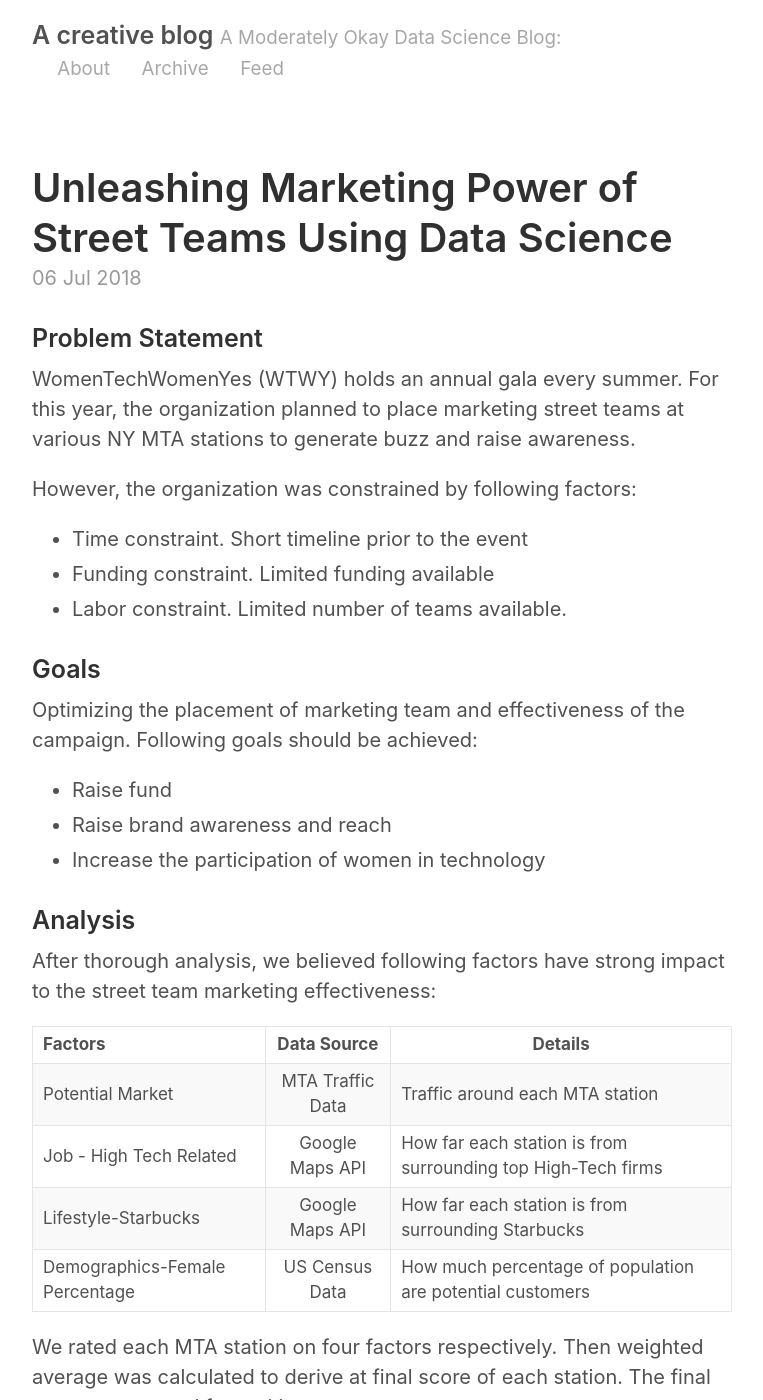
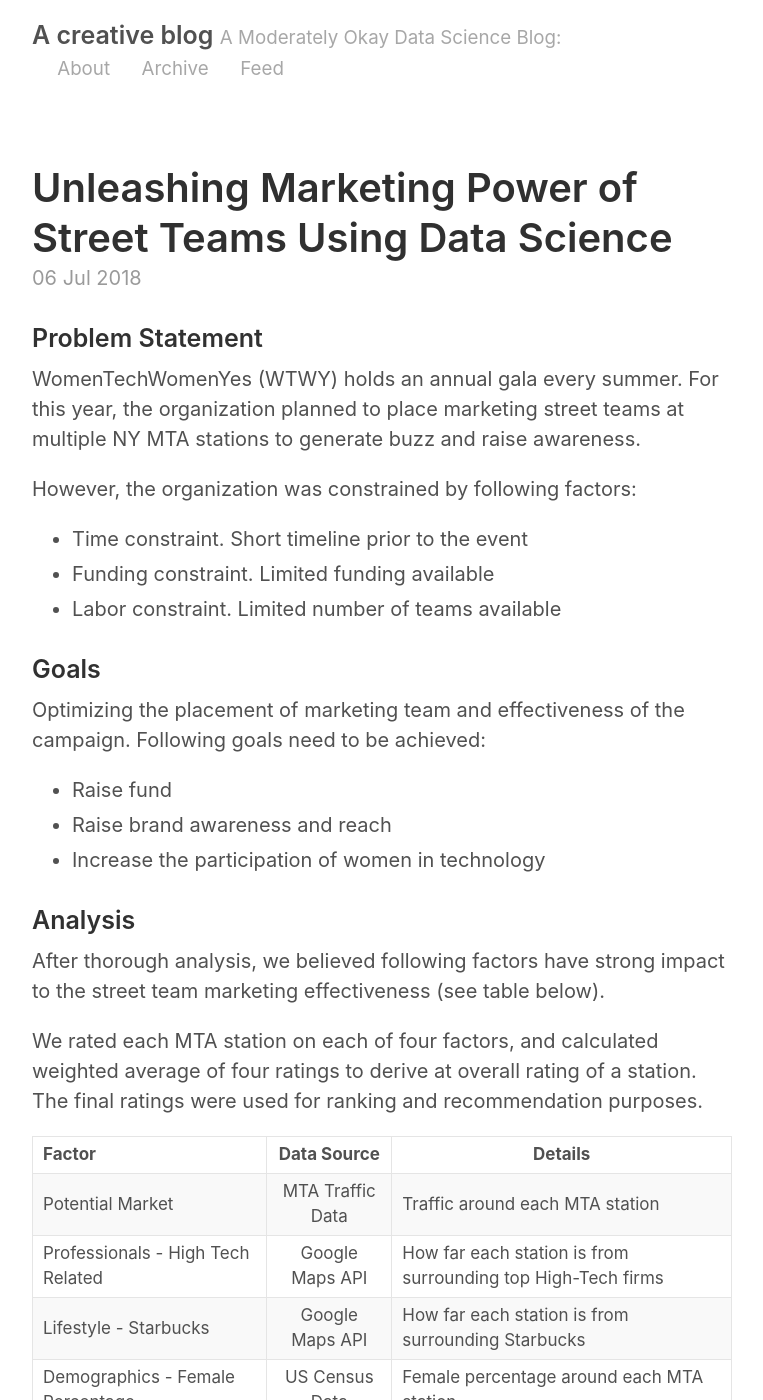
Before and after one commit to xzhou110/xzhou110.github.io, a Jekyll site: the page built from _posts/2018-07-06-project-benson.md, in a window 1280 px wide and 1400 px high. Shown: the whole window, without its empty margins (258-1021 px from the left). Built offline with Jekyll 4.4.1, drawn with Linux system fonts in a browser that asks for light colours; some of the changed text lies outside the part shown.

Commit message:
updated recommendation screenshot

```diff
--- a/_posts/2018-07-06-project-benson.md
+++ b/_posts/2018-07-06-project-benson.md
@@ -5,19 +5,19 @@
 
 ### Problem Statement
 
-WomenTechWomenYes (WTWY) holds an annual gala every summer. For this year, the organization planned to place marketing street teams at various NY MTA stations to generate buzz and raise awareness.
+WomenTechWomenYes (WTWY) holds an annual gala every summer. For this year, the organization planned to place marketing street teams at multiple NY MTA stations to generate buzz and raise awareness.
 
 However, the organization was constrained by following factors:
 <ul>
 <li>Time constraint. Short timeline prior to the event </li>
 <li>Funding constraint. Limited funding available</li>
-<li>Labor constraint. Limited number of teams available. </li>
+<li>Labor constraint. Limited number of teams available </li>
 </ul>
 
 
 ### Goals
 
-Optimizing the placement of marketing team and effectiveness of the campaign. Following goals should be achieved:
+Optimizing the placement of marketing team and effectiveness of the campaign. Following goals need to be achieved:
 <ul>
 
 <li>Raise fund</li>
@@ -28,12 +28,13 @@
 
 ### Analysis
 
-After thorough analysis, we believed following factors have strong impact to the street team marketing effectiveness:
+After thorough analysis, we believed following factors have strong impact to the street team marketing effectiveness (see table below).
 
+We rated each MTA station on each of four factors, and calculated weighted average of four ratings to derive at overall rating of a station. The final ratings were used for ranking and recommendation purposes.
 <table>
   <thead>
     <tr>
-      <th style="text-align: left">Factors</th>
+      <th style="text-align: left">Factor</th>
       <th style="text-align: center">Data Source</th>
       <th style="text-align: center">Details </th>
     </tr>
@@ -46,44 +47,45 @@
 
     </tr>
     <tr>
-      <td style="text-align: left">Job - High Tech Related</td>
+      <td style="text-align: left">Professionals - High Tech Related</td>
       <td style="text-align: center">Google Maps API</td>
       <td style="text-align: left">How far each station is from surrounding top High-Tech firms</td>
 
     </tr>
     <tr>
-      <td style="text-align: left">Lifestyle-Starbucks</td>
+      <td style="text-align: left">Lifestyle - Starbucks</td>
       <td style="text-align: center">Google Maps API</td>
       <td style="text-align: left">How far each station is from surrounding Starbucks</td>
 
     </tr>
     <tr>
-      <td style="text-align:left">Demographics-Female Percentage</td>
+      <td style="text-align:left">Demographics - Female Percentage</td>
       <td style="text-align: center">US Census Data</td>
-      <td style="text-align: left">How much  percentage of population are potential customers</td>
+      <td style="text-align: left">Female percentage around each MTA station</td>
 
     </tr>
   </tbody>
 </table>
 
-We rated each MTA station on four factors respectively. Then weighted average was calculated to derive at final score of each station. The final scores were used for ranking purpose.
+
 
 ### Results
 
-MTA stations were ranked based on the weighted average scores of above four factors. Top stations and optimal time windows were identified.
+MTA stations were ranked based on the weighted average ratings of above four factors. Top stations and optimal time windows were identified as a result.
 
 
 ### Conclusion and Next Steps
 
 Recommended top MTA stations and time windows to optimize the placement of street teams:
 <ul>
-<li>Time Square, E14th Street, Herald Square Stations were identified as top 3 stations</li>
+<li>Time Square, E14th Street, Herald Square Stations were identified as top 3 stations to place street teams</li>
 <li>Friday and Saturday 7 p.m.-9 p.m. were identified as best time windows to maximize results</li>
 </ul>
 Next steps:
 <ul>
 <li>Evaluate tourist vs. resident impact</li>
-<li>Other factors to consider: education, income level, and etc.</li>
+<li>Feedback and continuous improvement of rating system</li>
+<li>Other factors to consider: related organizations, education, income level, and etc.</li>
 </ul>
 
-<img src="final_finding.jpg" height="350" width="550">
+<img src="recommendation.png" height="500" width="750">
```
Also changed, not shown: recommendation.png (added).
